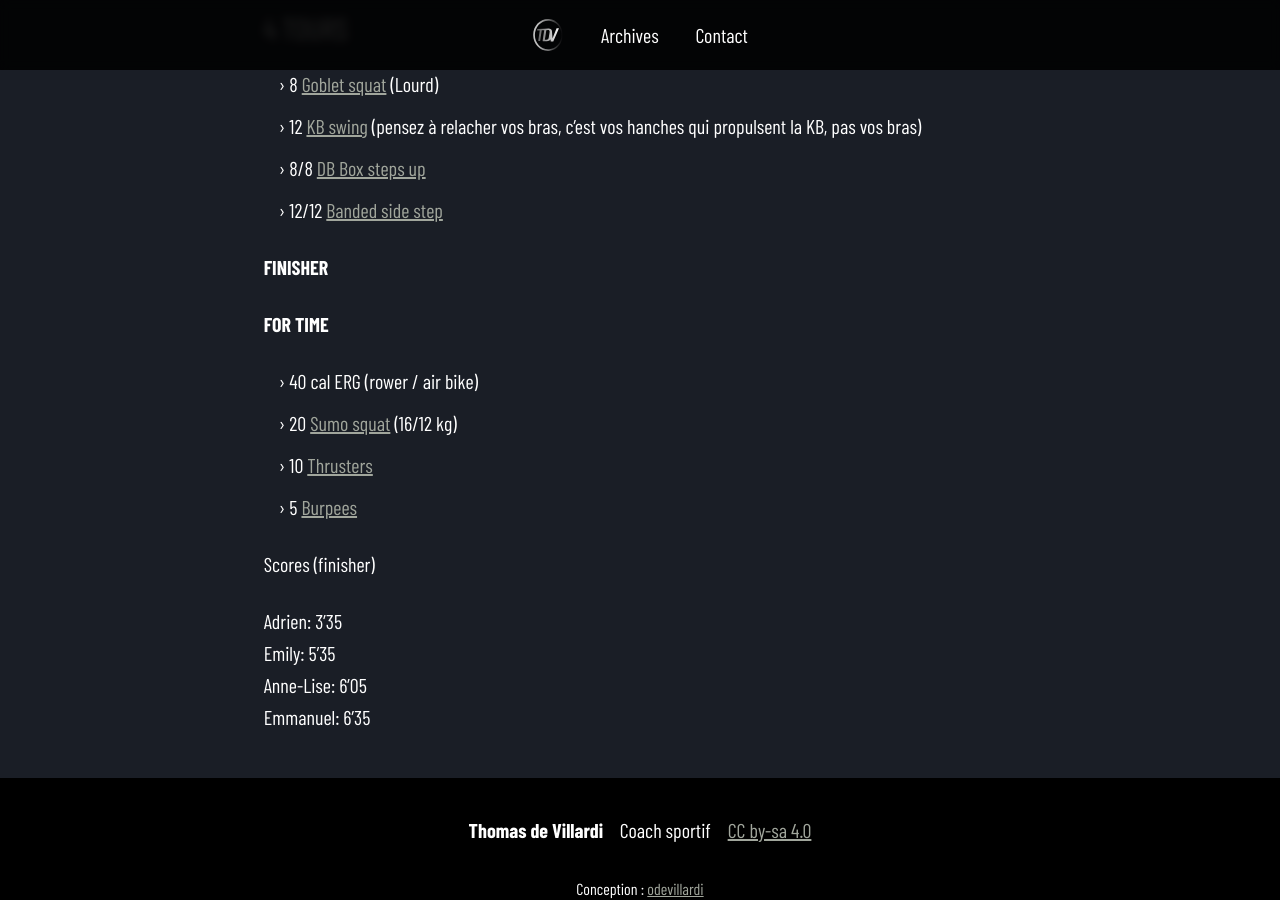
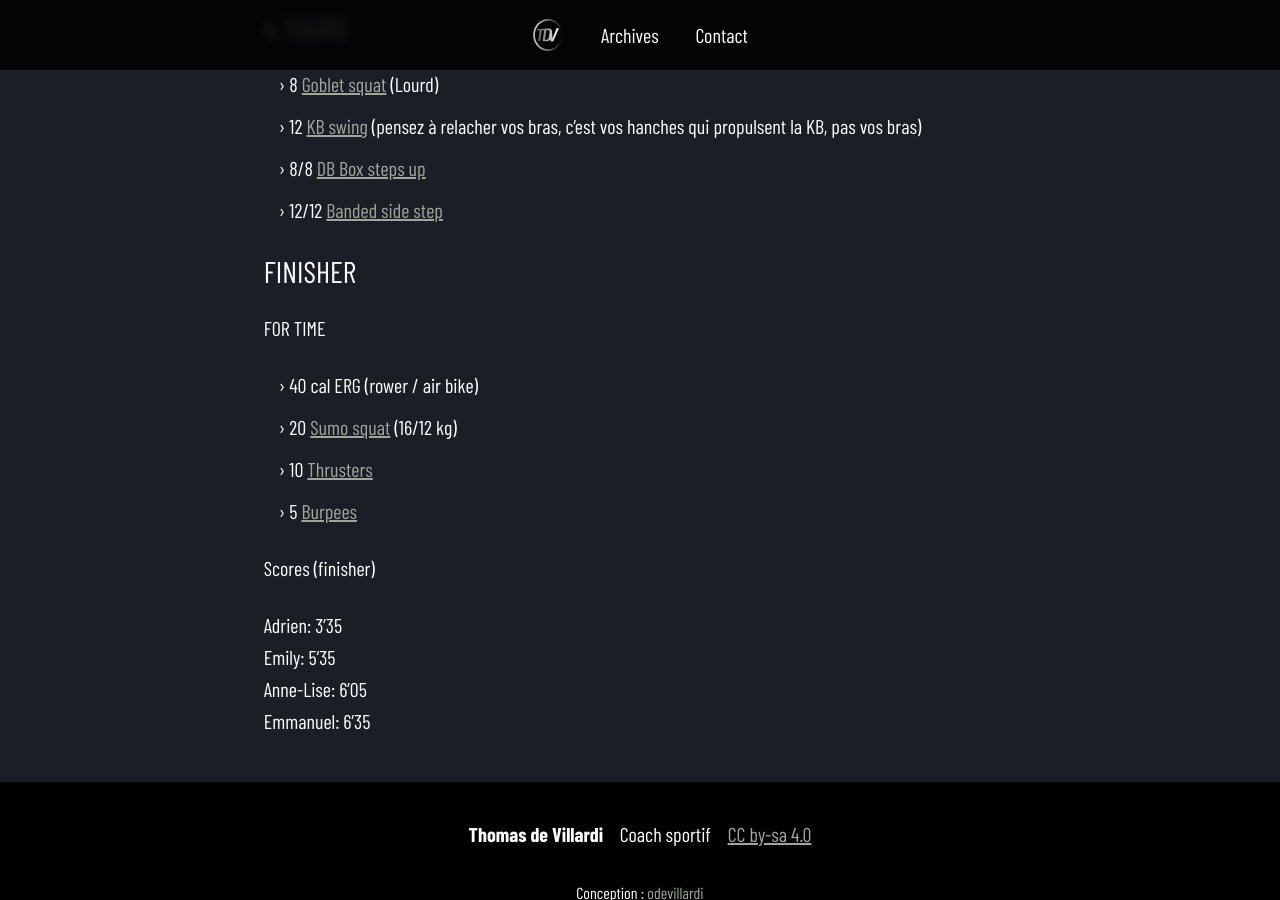
Before and after one commit to odevillardi/tdv, a Jekyll site: the page built from _posts/2023-01-06-07-ppl-leg-day.md, in a window 1280 px wide and 900 px high, scrolled down 1498 px. Built offline with Jekyll 4.4.1, drawn with Linux system fonts in a browser that asks for light colours; a script that is not in the unit is left out.

Commit message:
Update Journal “2023-01-06-07-ppl-leg-day”

```diff
--- a/_posts/2023-01-06-07-ppl-leg-day.md
+++ b/_posts/2023-01-06-07-ppl-leg-day.md
@@ -23,9 +23,9 @@ duration: 30 min
 * 8/8 [DB Box steps up ](https://www.youtube.com/watch?v=37tVohr7LcE)
 * 12/12 [Banded side step](https://www.youtube.com/shorts/UUNyxR0okO4)
 
-**FINISHER**
+#### FINISHER
 
-**FOR TIME**
+FOR TIME
 
 * 40 cal ERG (rower / air bike)
 * 20 [Sumo squat](https://www.youtube.com/watch?v=WepILpVDm4Y) (16/12 kg)
```
